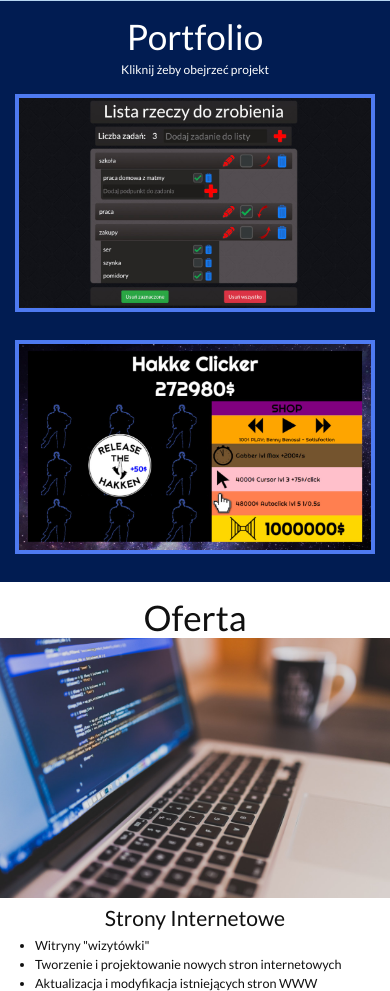
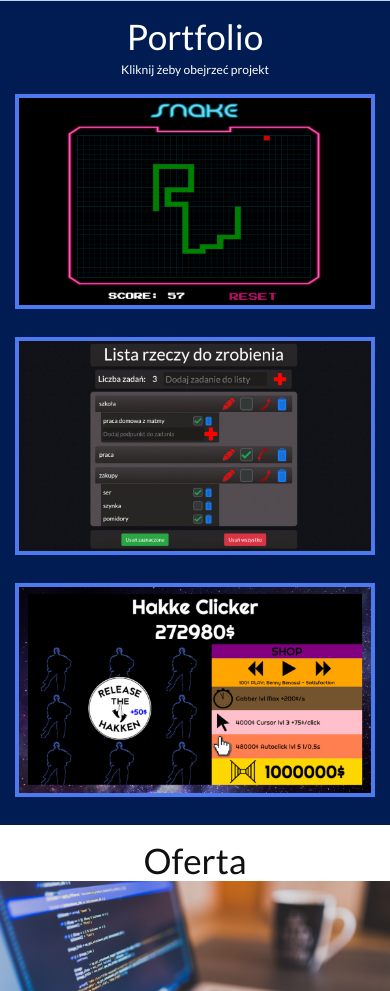
Before and after one commit to KubaWysocki/Portfolio, a plain HTML site: page index.html in a window 390 px wide. Shown: the part 3457-4448 px from the top of the page. Drawn offline with Linux system fonts and the light colour scheme.

Commit message:
new portfolioItem -> snake

```diff
--- a/index.html
+++ b/index.html
@@ -154,10 +154,13 @@
             <span><small>Kliknij żeby obejrzeć projekt</small></span>
             <div class="container-fluid">
                 <div class="row">
-                    <div class="col-12 col-sm-10 offset-sm-1 col-md-5 my-3">
+                    <div class="col-12 col-sm-10 offset-sm-1 col-md-5 offset-md-1 my-3">
+                        <a href="https://kubawysocki.github.io/Snake/" target="_blank"><img src="img/snake.png" alt="Gra Snake" class="portfolioItem w-100 h-100"></a>
+                    </div>
+                    <div class="col-12 col-sm-10 offset-sm-1 col-md-5 offset-md-0 my-3">
                         <a href="https://kubawysocki.github.io/TO-DO/" target="_blank"><img src="img/to-do.jpg" alt="Aplikacja TO-DO" class="portfolioItem w-100 h-100"></a>
                     </div>
-                    <div class="col-12 col-sm-10 offset-sm-1 col-md-5 offset-md-0 my-3">
+                    <div class="col-12 col-sm-10 offset-sm-1 col-md-5  my-3 mx-auto">
                         <a href="https://kubawysocki.github.io/Clicker/" target="_blank"><img src="img/clicker.jpg" alt="Clicker" class="portfolioItem w-100 h-100"></a>
                     </div>
                 </div>
@@ -210,7 +213,7 @@
                         <a href="https://github.com/KubaWysocki" target="_blank"><i class="icon-github-squared"></i><br>GitHub</a>
                     </div>
                     <div class="col-4 col-md-2 mt-3">
-                        <a href="/files/Jakub Wysocki CV.pdf" target="_blank"><i class="icon-file-pdf"></i><br>CV</a>
+                        <a href="/files/CV Jakub Wysocki.pdf" target="_blank"><i class="icon-file-pdf"></i><br>CV</a>
                     </div>
                 </div>
             </div>
```
Also changed, not shown: img/snake.png (added), 2 other files.
